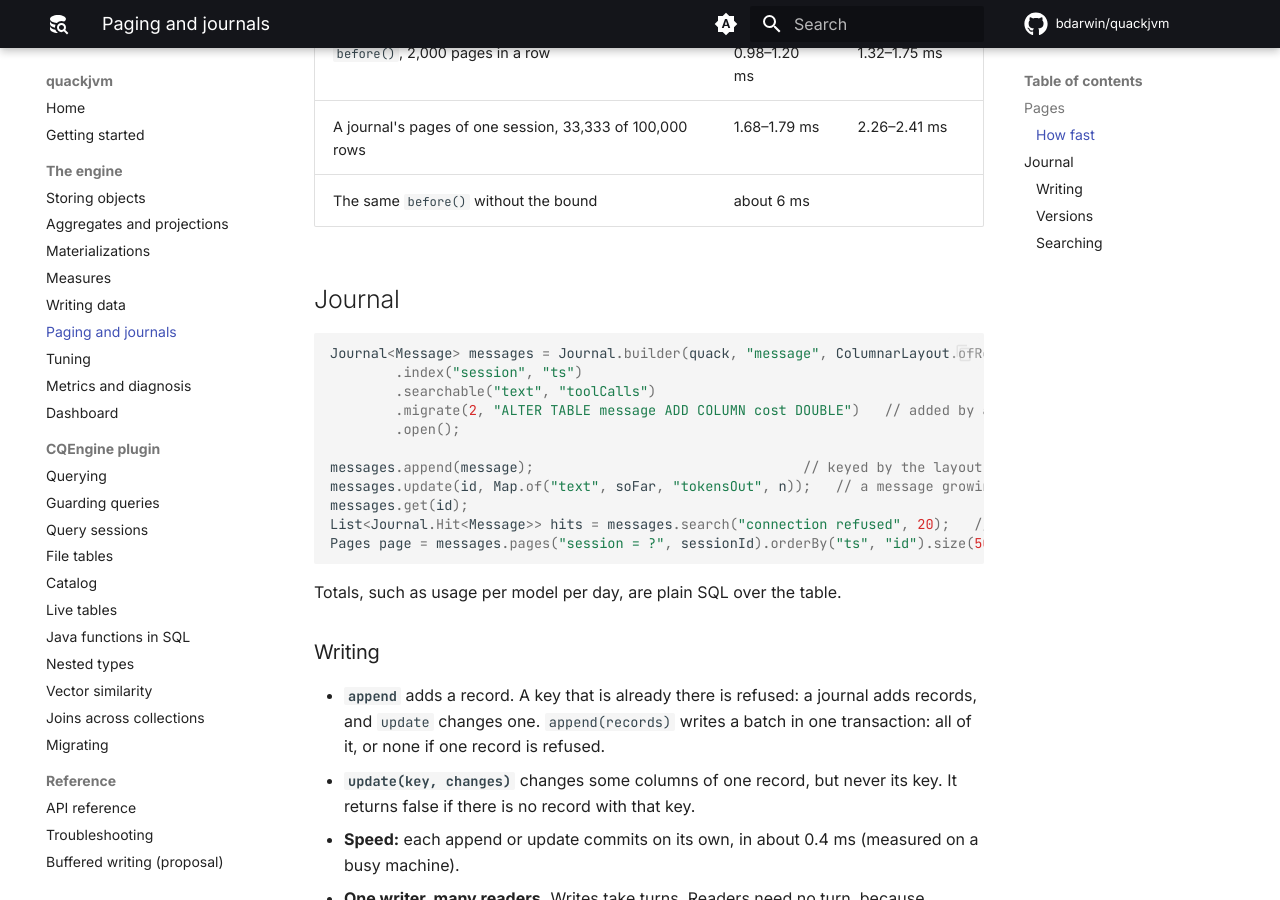
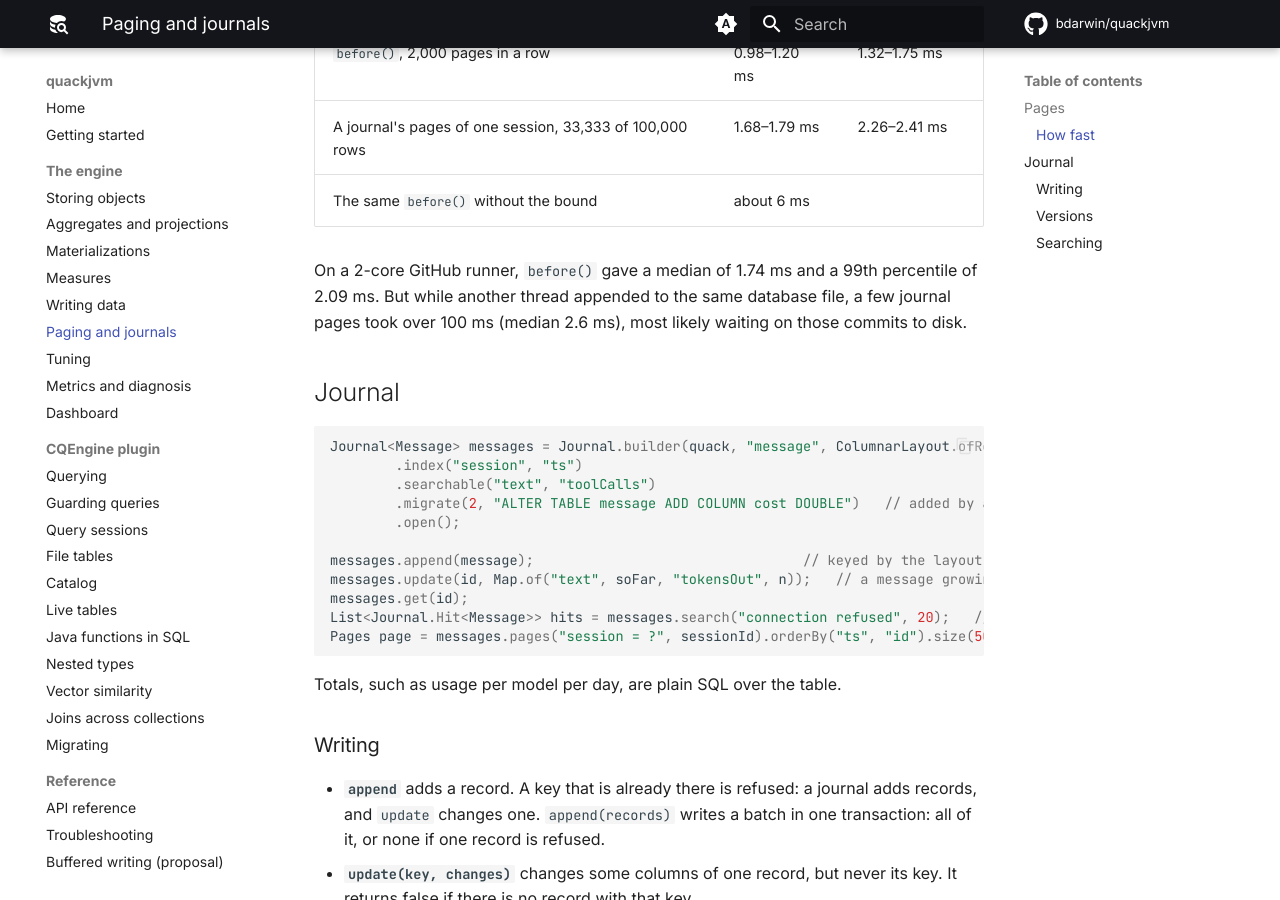
Before and after one commit to bdarwin/quackjvm, an MkDocs documentation site: the page built from docs/paging.md, in a window 1280 px wide and 900 px high, scrolled down 1415 px. Built offline with MkDocs 1.6.1 and Material for MkDocs 9.7.7, drawn with Linux system fonts in a browser that asks for light colours; comment, search, counter and statistics services are not loaded.

Commit message:
Docs: paging times on a CI runner, and the stalls seen during appends

```diff
--- a/docs/paging.md
+++ b/docs/paging.md
@@ -57,6 +57,10 @@ cores:
 | `before()`, 2,000 pages in a row | 0.98–1.20 ms | 1.32–1.75 ms |
 | A journal's pages of one session, 33,333 of 100,000 rows | 1.68–1.79 ms | 2.26–2.41 ms |
 | The same `before()` without the bound | about 6 ms | |
+
+On a 2-core GitHub runner, `before()` gave a median of 1.74 ms and a 99th percentile of 2.09 ms.
+But while another thread appended to the same database file, a few journal pages took over 100 ms
+(median 2.6 ms), most likely waiting on those commits to disk.
 
 ## Journal
 
```
